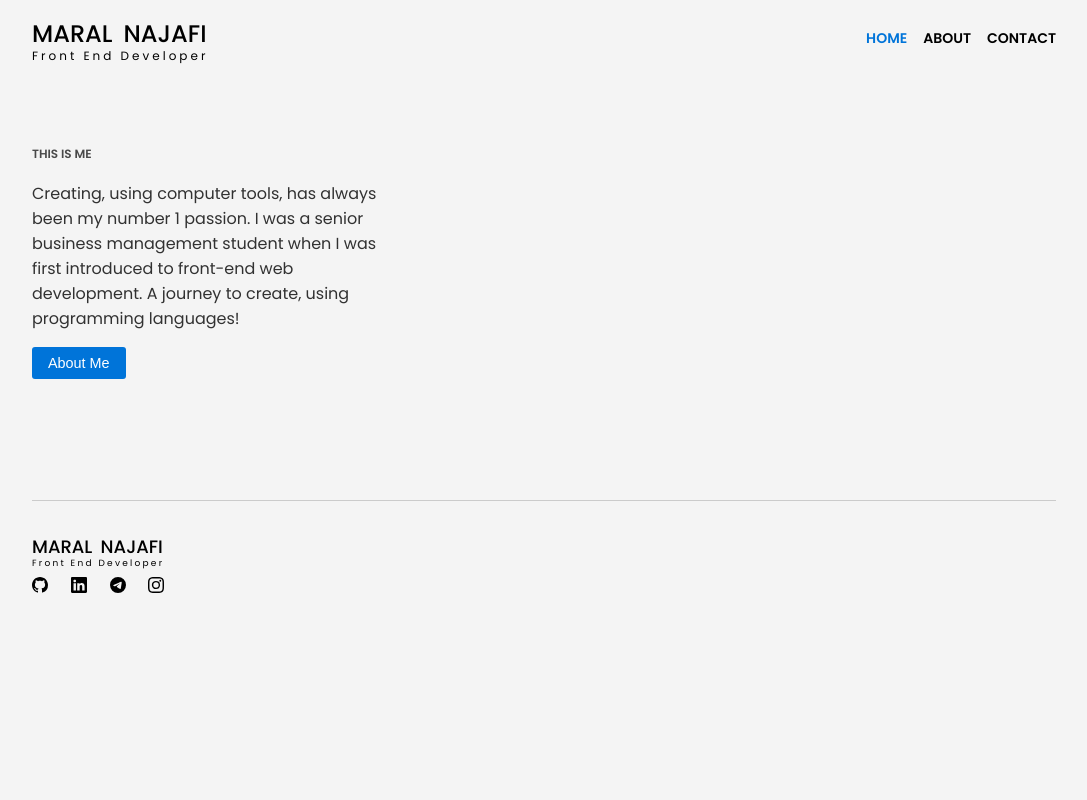
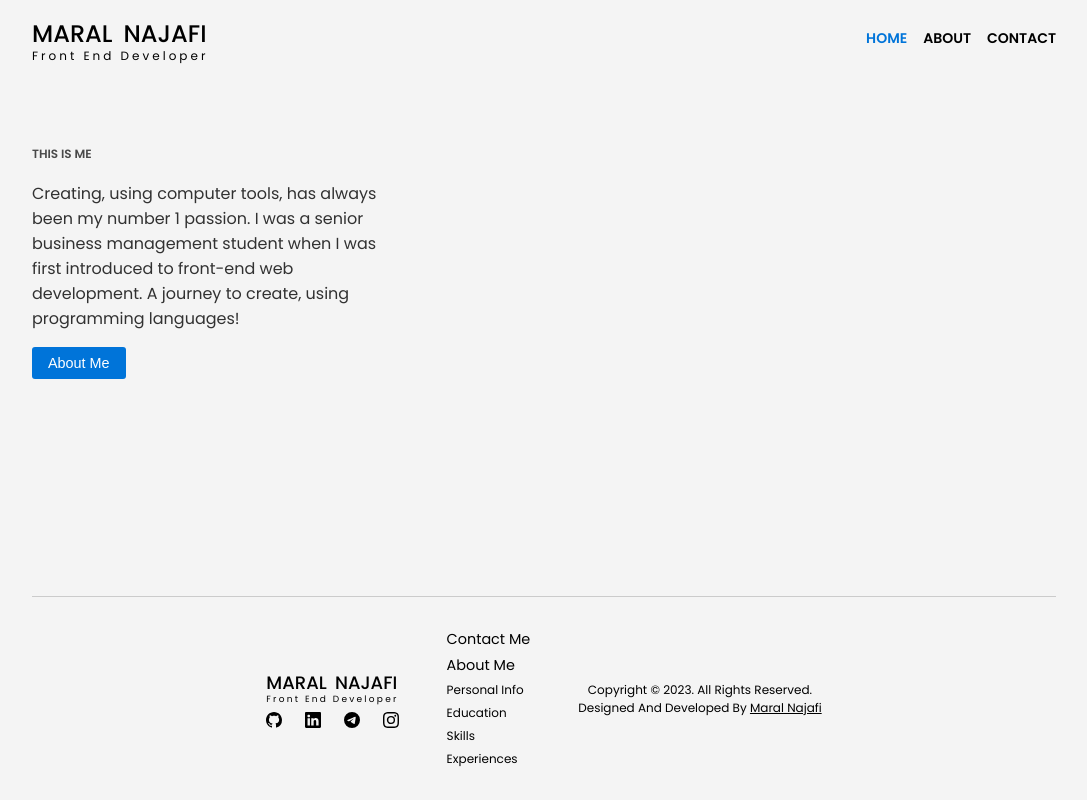
Before and after one commit to MaralNajafi/personal-website, a React (Create React App) app: page / in a window 1280 px wide. Shown: the whole page, without its empty margins (96-1183 px from the left). Built offline with nearby package versions, Linux system fonts and the light colour scheme.

Commit message:
create and change: footer related components

```diff
--- /dev/null
+++ b/src/Components/Boxes/CopyrightBox.jsx
@@ -0,0 +1,16 @@
+import React from "react";
+import { Link } from "react-router-dom";
+
+export default function CopyrightBox() {
+  return (
+    <div className="copyright-box d-flex flex-col jc-center ai-center">
+      <p>Copyright &copy; 2023. All rights reserved.</p>
+      <p>
+        Designed and developed by{" "}
+        <Link to={"https://github.com/MaralNajafi"}>
+          <span className="td-underline">Maral Najafi</span>
+        </Link>
+      </p>
+    </div>
+  );
+}
--- /dev/null
+++ b/src/Components/Boxes/PageMapBox.jsx
@@ -0,0 +1,23 @@
+import React from "react";
+import LinkListItem from "../ListItems/LinkListItem";
+
+export default function PageMapBox() {
+  return (
+    <div>
+      <ul className="d-flex flex-col gap-5px">
+        <LinkListItem path={"contact"}>Contact Me</LinkListItem>
+        <div>
+          <LinkListItem path={"about"}>About Me</LinkListItem>
+          <ul className="nested-ul d-flex flex-col gap-5px">
+            <LinkListItem path={"about#personal-info"}>
+              personal info
+            </LinkListItem>
+            <LinkListItem path={"about#education"}>Education</LinkListItem>
+            <LinkListItem path={"about#skills"}>skills</LinkListItem>
+            <LinkListItem path={"about#experiences"}>Experiences</LinkListItem>
+          </ul>
+        </div>
+      </ul>
+    </div>
+  );
+}
--- /dev/null
+++ b/src/Components/Boxes/SocialMediaBox.jsx
@@ -0,0 +1,25 @@
+import React from "react";
+import Tooltip from "../Tooltip/Tooltip";
+import SVG from "../SVG/SVG";
+import { Link } from "react-router-dom";
+
+export default function SocialMediaBox() {
+  return (
+    <ul className="d-flex jc-space-between">
+      <Tooltip text={"github"}>
+        <Link to={"https://github.com/MaralNajafi"}>
+          <SVG id={"github"} />
+        </Link>
+      </Tooltip>
+      <Tooltip text={"LinkedIn"}>
+        <SVG id={"linked-in"} />
+      </Tooltip>
+      <Tooltip text={"telegram"}>
+        <SVG id={"telegram"} />
+      </Tooltip>
+      <Tooltip text={"instagram"}>
+        <SVG id={"instagram"} />
+      </Tooltip>
+    </ul>
+  );
+}
--- a/src/Components/Footer/MainFooter.jsx
+++ b/src/Components/Footer/MainFooter.jsx
@@ -1,36 +1,21 @@
 import React from "react";
 import InnerContainer from "../Containers/InnerContainer";
 import MeBox from "../Boxes/MeBox";
-import Tooltip from "../Tooltip/Tooltip";
-import SVG from "../SVG/SVG";
-import { Link } from "react-router-dom";
+import CopyrightBox from "../Boxes/CopyrightBox";
+import PageMapBox from "../Boxes/PageMapBox";
+import SocialMediaBox from "../Boxes/SocialMediaBox";
 
 export default function MainFooter() {
   return (
     <footer className="main-footer">
       <InnerContainer>
-        <div className="main-footer__data d-flex">
+        <div className="main-footer__data d-flex jc-center ai-center">
           <div className="d-flex flex-col gap-10px">
             <MeBox name={"maral najafi"} position={"front end developer"} />
-            <ul className="d-flex jc-space-between">
-              <Tooltip text={"github"}>
-                <Link to={"https://github.com/MaralNajafi"}>
-                  <SVG id={"github"} />
-                </Link>
-              </Tooltip>
-              <Tooltip text={"LinkedIn"}>
-                <SVG id={"linked-in"} />
-              </Tooltip>
-              <Tooltip text={"telegram"}>
-                <SVG id={"telegram"} />
-              </Tooltip>
-              <Tooltip text={"instagram"}>
-                <SVG id={"instagram"} />
-              </Tooltip>
-            </ul>
+            <SocialMediaBox />
           </div>
-          <div></div>
-          <div></div>
+          <PageMapBox />
+          <CopyrightBox />
         </div>
       </InnerContainer>
     </footer>
--- /dev/null
+++ b/src/Components/ListItems/LinkListItem.jsx
@@ -0,0 +1,10 @@
+import React from 'react'
+import { Link } from 'react-router-dom'
+
+export default function LinkListItem({path, children}) {
+  return (
+    <Link to={path}>
+        <li>{children}</li>
+    </Link>
+  )
+}
--- a/src/Components/Navigation/NavListItem.jsx
+++ b/src/Components/Navigation/NavListItem.jsx
@@ -3,6 +3,6 @@ import { NavLink } from "react-router-dom";
 
 export default function NavListItem({ children, path }) {
   return (
-      <NavLink to={`${path}`}>{children}</NavLink>
+      <NavLink to={path}>{children}</NavLink>
   );
 }
--- a/src/style/App.scss
+++ b/src/style/App.scss
@@ -219,8 +219,30 @@
 
 .main-footer__data {
   font-size: 12px;
-  margin-top: 1rem;
+  margin-top: 3rem;
   padding-block: 2rem;
   border-top: 1px solid #cbcbcb;
-  min-height: 300px;
+  min-height: 200px;
+  gap: 3rem;
 }
+
+.main-footer__data a:hover{
+  color: $color-primary;
+}
+
+.main-footer__data ul li{
+  font-size: 1.2em;
+  text-transform: capitalize;
+}
+
+.main-footer__data .nested-ul{
+  margin-top: 5px;
+}
+
+.main-footer__data .nested-ul li{
+  font-size: 1em;
+}
+
+.copyright-box{
+  text-transform: capitalize;
+}
```
